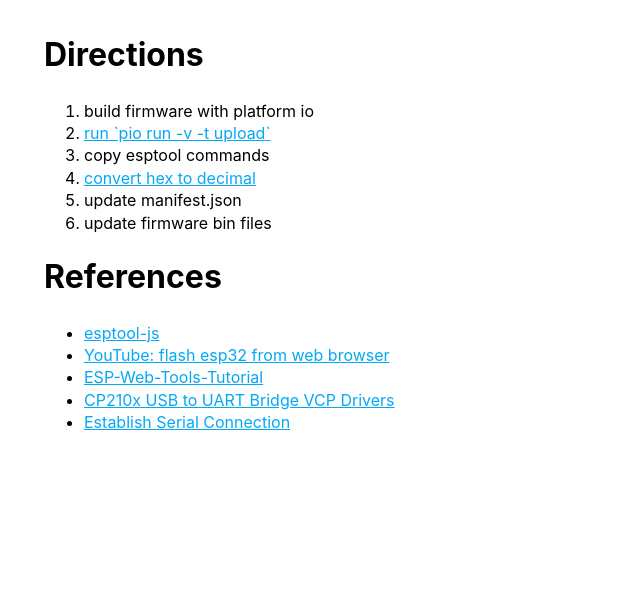
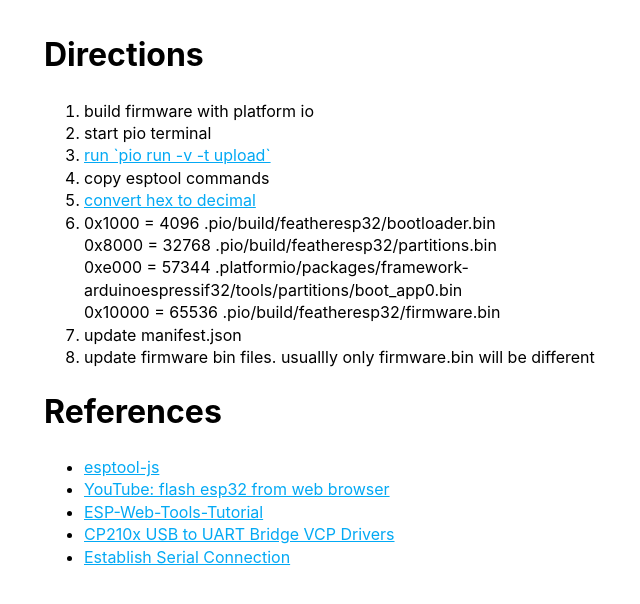
Before and after one commit to Odyssey-Espresso/odyssey-espresso.github.io, a plain HTML site: page esp-web-tools/references.html in a window 1280 px wide. Shown: the whole page, without its empty margins (296-936 px from the left). Drawn offline with Linux system fonts and the light colour scheme.

Commit message:
update firmware to 1.2.1

```diff
--- a/esp-web-tools/references.html
+++ b/esp-web-tools/references.html
@@ -14,6 +14,7 @@
       <h1>Directions</h1>
       <ol>
         <li>build firmware with platform io</li>
+        <li>start pio terminal</li>
         <li>
           <a href="https://community.platformio.org/t/export-of-binary-firmware-files-for-esp32-download-tool/9253">
             run `pio run -v -t upload`
@@ -23,8 +24,14 @@
         <li>
           <a href="https://www.rapidtables.com/convert/number/hex-to-decimal.html">convert hex to decimal</a>
         </li>
+        <li>
+          0x1000 = 4096 .pio/build/featheresp32/bootloader.bin<br />
+          0x8000 = 32768 .pio/build/featheresp32/partitions.bin<br />
+          0xe000 = 57344 .platformio/packages/framework-arduinoespressif32/tools/partitions/boot_app0.bin<br />
+          0x10000 = 65536 .pio/build/featheresp32/firmware.bin<br />
+        </li>
         <li>update manifest.json</li>
-        <li>update firmware bin files</li>
+        <li>update firmware bin files. usuallly only firmware.bin will be different</li>
       </ol>
       <h1>References</h1>
       <ul>
```
Also changed, not shown: 1 other file.
